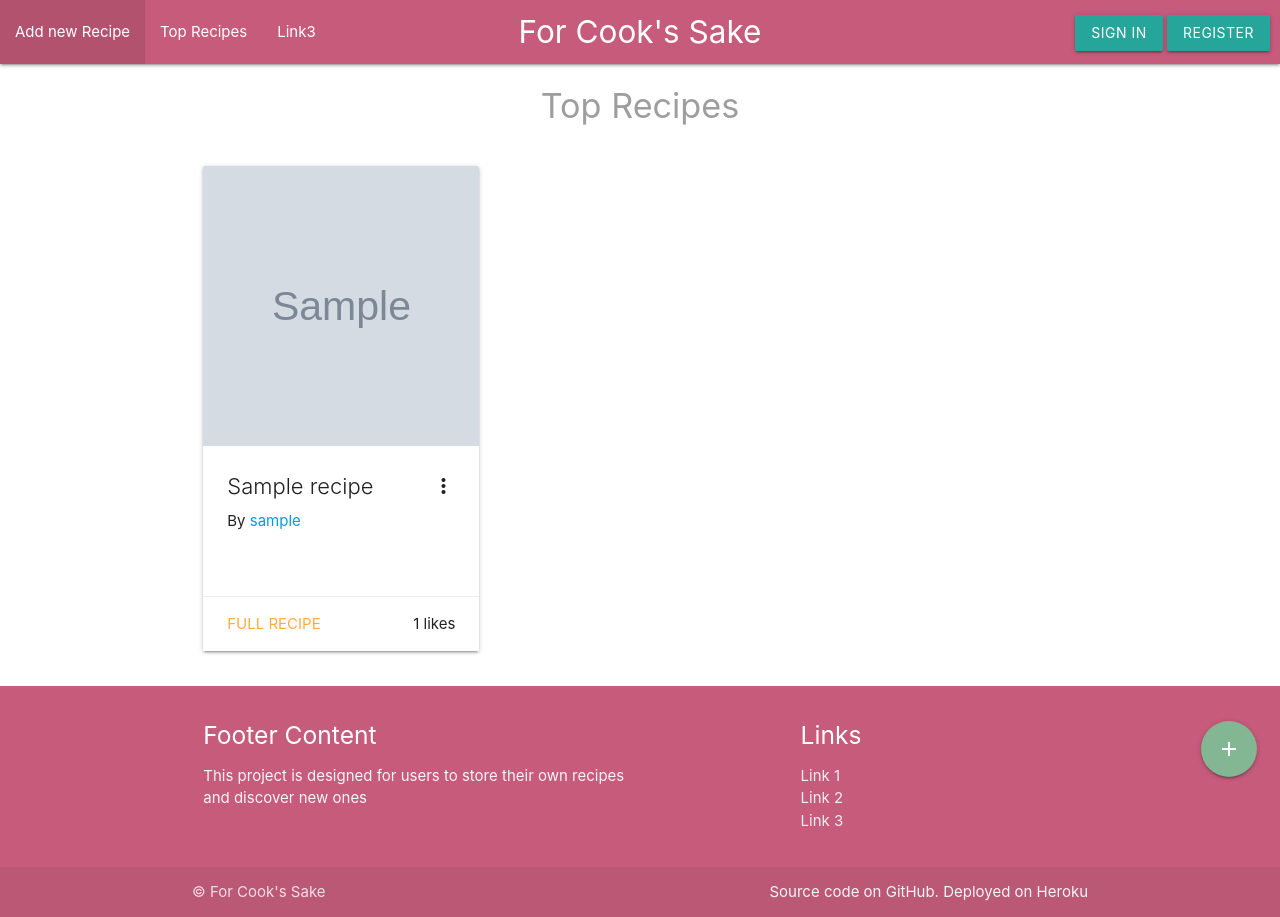
After one commit to Beibhinn/data-milestone-project, a Flask app: page /top_recipes in a window 1280 px wide. The commit adds this page. Run offline with Flask 2, Linux system fonts and the light colour scheme; grey boxes marked "Sample" are stand-in pictures; a database or web service that is not in the repository returns one stand-in record (values such as "Sample title"); some libraries are stand-ins or nearby versions.

Commit message:
Add 'top recipes' page, based on user likes

```diff
--- a/app.py
+++ b/app.py
@@ -82,6 +82,12 @@ def get_recipes():
                            cuisines=mongo.db.cuisine.find(),
                            users=mongo.db.users.find(),
                            tags=mongo.db.tags.find())
+
+
+@app.route('/top_recipes')
+def top_recipes():
+    recipes = mongo.db.recipes.find().sort('likes', DESCENDING).limit(10)
+    return render_template("toprecipes.html", recipes= recipes)
 
 
 @app.route('/login', methods=["POST", "GET"])
--- a/templates/base.html
+++ b/templates/base.html
@@ -12,11 +12,11 @@
 
 <nav>
     <div class="nav-wrapper">
-        <a href="#" class="brand-logo center">Logo</a>
+        <a href="#" class="brand-logo center">For Cook's Sake</a>
         <a href="#" data-target="mobile-demo" class="sidenav-trigger"><i class="material-icons">menu</i></a>
         <ul id="nav-mobile" class="left hide-on-med-and-down">
             <li><a href="{{ url_for('add_recipe') }}">Add new Recipe</a></li>
-            <li><a href="#">Link2</a></li>
+            <li><a href="{{ url_for('top_recipes') }}">Top Recipes</a></li>
             <li><a href="#">Link3</a></li>
         </ul>
         <div class="right nav-right">
@@ -62,7 +62,7 @@
     </div>
     <div class="footer-copyright">
         <div class="container">
-            © For Cooks Sake
+            © For Cook's Sake
             <a class="grey-text text-lighten-4 right" href="#!">Source code on GitHub. Deployed on Heroku</a>
         </div>
     </div>
--- /dev/null
+++ b/templates/toprecipes.html
@@ -0,0 +1,41 @@
+{% extends 'base.html' %}
+{% block content %}
+<div class="row">
+    <h4 class="header grey-text center">Top Recipes</h4>
+</div>
+<div class="row">
+    {% if recipes.count == 0 %}
+    <div class="toast" style="position: initial">No recipes found.<i class="close material-icons">close</i></div>
+    {% else %}
+    {% for recipe in recipes %}
+    <div class="col s12 m4">
+        <div class="card sticky-action">
+            <div class="card-image waves-effect waves-block waves-light">
+                <img class="activator" src="{{recipe.photo_src}}">
+            </div>
+            <div class="card-content">
+                    <span class="card-title activator grey-text text-darken-4">{{recipe.title}}<i
+                            class="material-icons right">more_vert</i></span>
+                <p>By <a href="{{url_for('user_recipes', user_name=recipe.user_name)}}">{{recipe.user_name}}</a></p>
+            </div>
+            <div class="card-action">
+                <a href="{{url_for('view_recipe', recipe_id=recipe._id)}}" class="link">Full recipe</a>
+                <div class="right">{{ recipe.likes|length }} likes</div>
+            </div>
+            <div class="card-reveal">
+                    <span class="card-title grey-text text-darken-4">{{recipe.title}}<i
+                            class="material-icons right">close</i></span>
+                {% for item in recipe.ingredients %}
+                <p>{{ item }}</p>
+                {% endfor %}
+            </div>
+        </div>
+    </div>
+    {% endfor %}
+    {% endif %}
+</div>
+<div class="fixed-action-btn">
+    <a href="{{url_for('add_recipe')}}" class="btn-floating btn-large waves-effect waves-light add"><i
+            class="material-icons">add</i></a>
+</div>
+{% endblock %}
```
